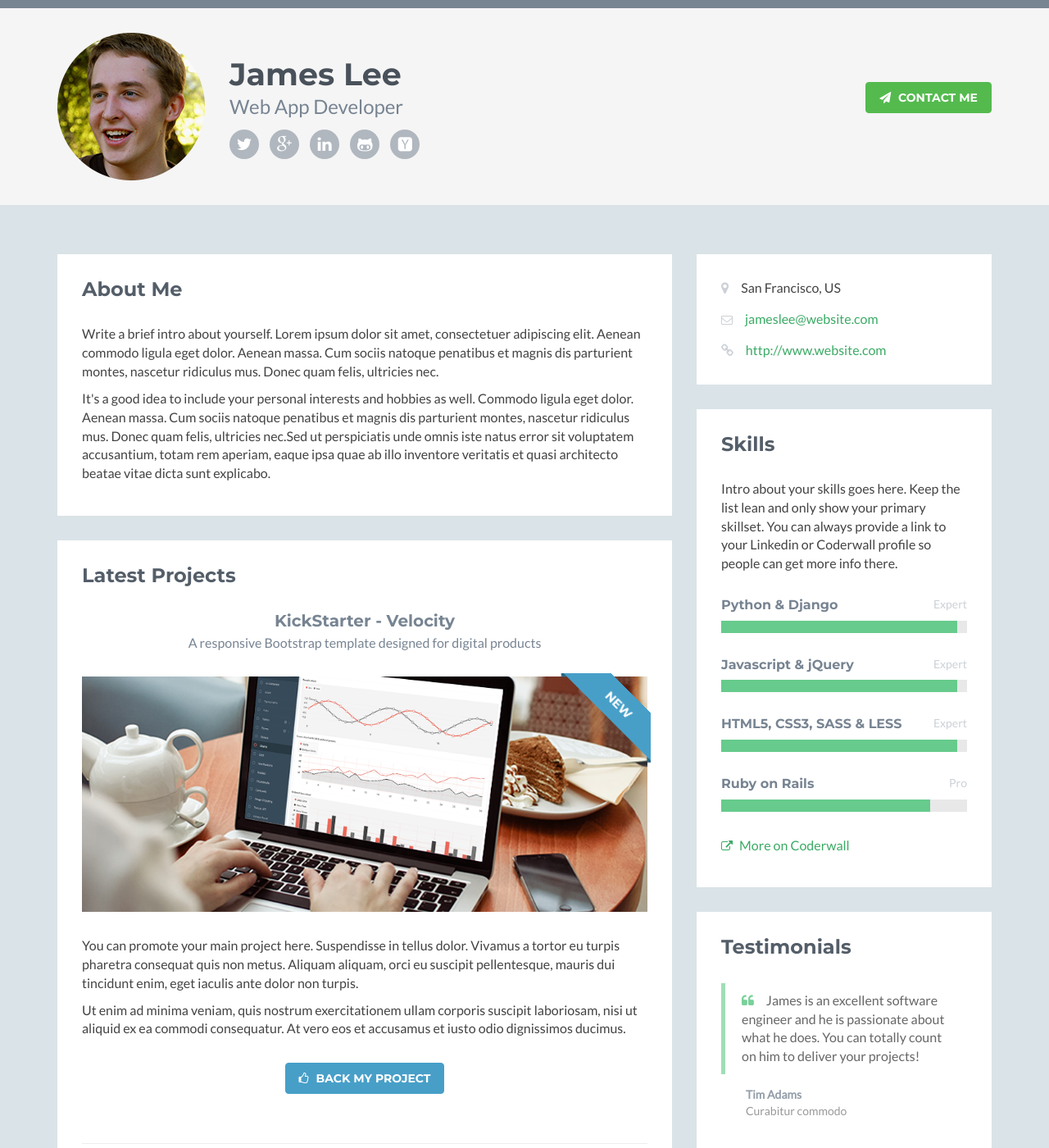
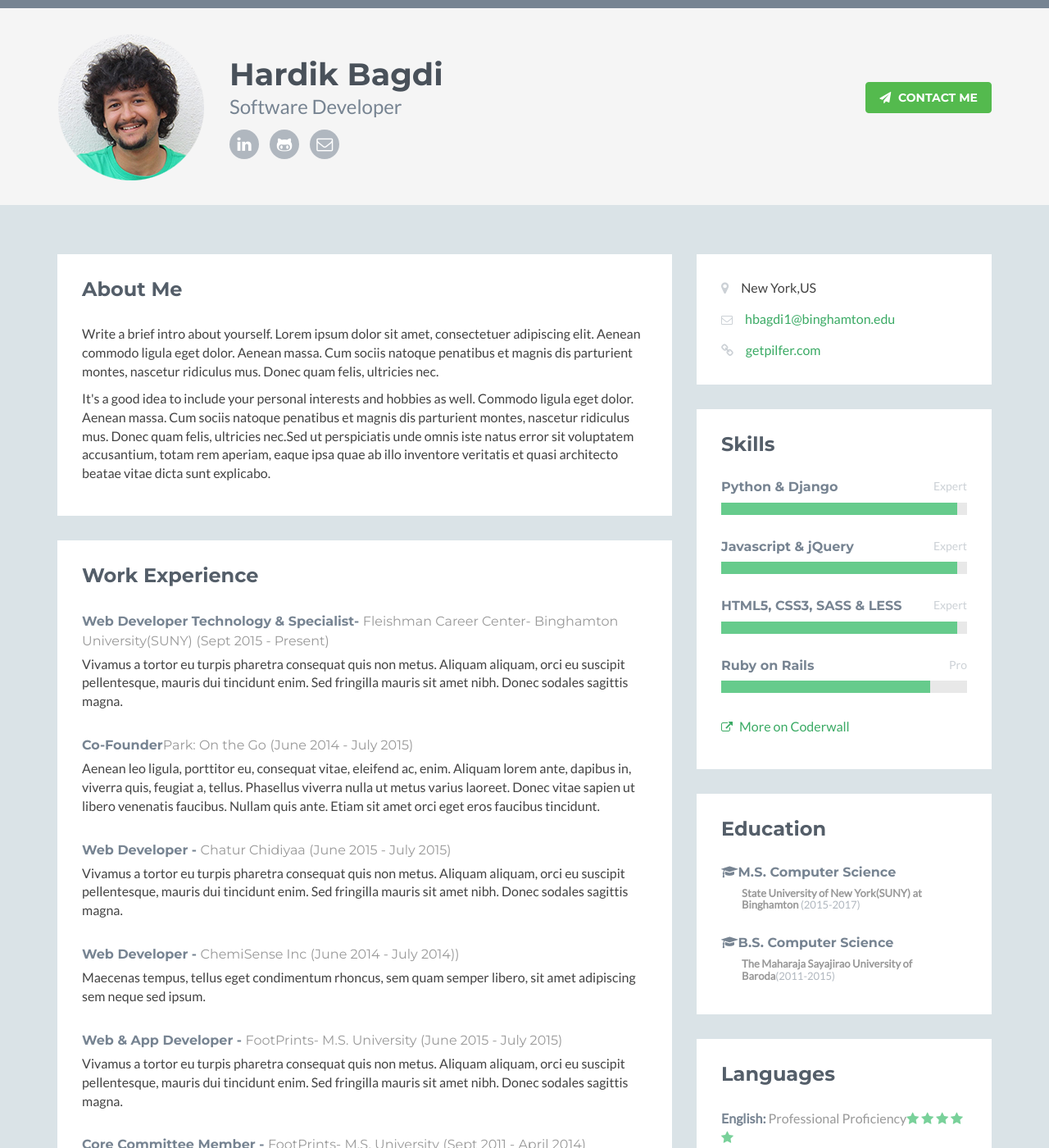
Before and after one commit to hbagdi/web, a Jekyll site: the page index.html, which Jekyll copies as it is, in a window 1280 px wide and 1400 px high. Shown: the whole window at 82% size. Built offline with Jekyll 4.4.1, drawn with Linux system fonts in a browser that asks for light colours; some of the changed text lies outside the part shown.

Commit message:
Bio and other info edits

```diff
--- a/_config.yml
+++ b/_config.yml
@@ -6,16 +6,16 @@
 # 'jekyll serve'. If you change this file, please restart the server process.
 
 # Site settings
-title: Your awesome title
-email: your-email@domain.com
+title: Hardik Bagdi
+email: hbagdi1@binghamton.edu
 description: > # this means to ignore newlines until "baseurl:"
   Write an awesome description for your new site here. You can edit this
   line in _config.yml. It will appear in your document head meta (for
   Google search results) and in your feed.xml site description.
 baseurl: "" # the subpath of your site, e.g. /blog
 url: "http://yourdomain.com" # the base hostname & protocol for your site
-twitter_username: jekyllrb
-github_username:  jekyll
+twitter_username: hardikbagdi
+github_username:  hardikbagdi
 
 # Build settings
 markdown: kramdown
--- a/assets/js/main.js
+++ b/assets/js/main.js
@@ -53,7 +53,7 @@ jQuery(document).ready(function($) {
     );
 
     /* Github Activity Feed - https://github.com/caseyscarborough/github-activity */
-    GitHubActivity.feed({ username: "caseyscarborough", selector: "#ghfeed" });
+    GitHubActivity.feed({ username: "hardikbagdi", selector: "#ghfeed" });
 
 
 });
--- a/index.html
+++ b/index.html
@@ -3,13 +3,13 @@
 <!--[if IE 9]> <html lang="en" class="ie9"> <![endif]-->
 <!--[if !IE]><!--> <html lang="en"> <!--<![endif]-->
 <head>
-    <title>Responsive HTML5 Website Template for Developers | 3rd Wave Media</title>
+    <title>Hardik Bagdi</title>
     <!-- Meta -->
     <meta charset="utf-8">
     <meta http-equiv="X-UA-Compatible" content="IE=edge">
     <meta name="viewport" content="width=device-width, initial-scale=1.0">
-    <meta name="description" content="Responsive HTML5 Website landing Page for Developers">
-    <meta name="author" content="3rd Wave Media">
+    <meta name="description" content="Personal Website of Hardik Bagdi">
+    <meta name="author" content="Hardik Bagdi">
     <link rel="shortcut icon" href="favicon.ico">
     <link href='http://fonts.googleapis.com/css?family=Lato:300,400,300italic,400italic' rel='stylesheet' type='text/css'>
     <link href='http://fonts.googleapis.com/css?family=Montserrat:400,700' rel='stylesheet' type='text/css'>
@@ -36,19 +36,17 @@
     <!-- ******HEADER****** -->
     <header class="header">
         <div class="container">
-            <img class="profile-image img-responsive pull-left" src="assets/images/profile.png" alt="James Lee" />
+            <img class="profile-image img-responsive pull-left" src="assets/images/bagdi.png" alt="Hardik Bagdi" />
             <div class="profile-content pull-left">
-                <h1 class="name">James Lee</h1>
-                <h2 class="desc">Web App Developer</h2>
+                <h1 class="name">Hardik Bagdi</h1>
+                <h2 class="desc">Software Developer</h2>
                 <ul class="social list-inline">
-                    <li><a href="#"><i class="fa fa-twitter"></i></a></li>
-                    <li><a href="#"><i class="fa fa-google-plus"></i></a></li>
-                    <li><a href="#"><i class="fa fa-linkedin"></i></a></li>
-                    <li><a href="#"><i class="fa fa-github-alt"></i></a></li>
-                    <li class="last-item"><a href="#"><i class="fa fa-hacker-news"></i></a></li>
+                     <li><a href="https://www.linkedin.com/in/hardikbagdi"><i class="fa fa-linkedin"></i></a></li>
+                    <li><a href="http://github.com/hardikbagdi"><i class="fa fa-github-alt"></i></a></li>
+                    <li><a href="mailto:hbagdi1@binghamton.edu" target="_blank"><i class="fa fa-envelope-o"></i></a></li>
                 </ul>
             </div><!--//profile-->
-            <a class="btn btn-cta-primary pull-right" href="http://themes.3rdwavemedia.com/" target="_blank"><i class="fa fa-paper-plane"></i> Contact Me</a>
+            <a class="btn btn-cta-primary pull-right" href="mailto:hbagdi1@binghamton.edu" target="_blank"><i class="fa fa-paper-plane"></i> Contact Me</a>
         </div><!--//container-->
     </header><!--//header-->
 
@@ -67,14 +65,48 @@
                     </div><!--//section-inner-->
                 </section><!--//section-->
 
+                <section class="experience section">
+                    <div class="section-inner">
+                        <h2 class="heading">Work Experience</h2>
+                        <div class="content">
+
+                            <div class="item">
+                                <h3 class="title">Web Developer Technology &amp Specialist- <span class="place"><a href="#">Fleishman Career Center- Binghamton University(SUNY)</a></span> <span class="year">(Sept 2015 - Present)</span></h3>
+                                <p>Vivamus a tortor eu turpis pharetra consequat quis non metus. Aliquam aliquam, orci eu suscipit pellentesque, mauris dui tincidunt enim. Sed fringilla mauris sit amet nibh. Donec sodales sagittis magna.</p>
+                            </div><!--//item-->
+                            <div class="item">
+                                <h3 class="title">Co-Founder<span class="place"><a href="#">Park: On the Go</a></span> <span class="year">(June 2014 - July 2015)</span></h3>
+                                <p>Aenean leo ligula, porttitor eu, consequat vitae, eleifend ac, enim. Aliquam lorem ante, dapibus in, viverra quis, feugiat a, tellus. Phasellus viverra nulla ut metus varius laoreet. Donec vitae sapien ut libero venenatis faucibus. Nullam quis ante. Etiam sit amet orci eget eros faucibus tincidunt.</p>
+                            </div><!--//item-->
+                            <div class="item">
+                                <h3 class="title">Web Developer - <span class="place"><a href="#">Chatur Chidiyaa</a></span> <span class="year">(June 2015 - July 2015)</span></h3>
+                                <p>Vivamus a tortor eu turpis pharetra consequat quis non metus. Aliquam aliquam, orci eu suscipit pellentesque, mauris dui tincidunt enim. Sed fringilla mauris sit amet nibh. Donec sodales sagittis magna.</p>
+                            </div><!--//item-->
+
+                            <div class="item">
+                                <h3 class="title">Web Developer - <span class="place"><a href="#">ChemiSense Inc</a></span> <span class="year">(June 2014 - July 2014))</span></h3>
+                                <p>Maecenas tempus, tellus eget condimentum rhoncus, sem quam semper libero, sit amet adipiscing sem neque sed ipsum.</p>
+                            </div><!--//item-->
+                            <div class="item">
+                                <h3 class="title">Web &amp App Developer - <span class="place"><a href="#">FootPrints- M.S. University</a></span> <span class="year">(June 2015 - July 2015)</span></h3>
+                                <p>Vivamus a tortor eu turpis pharetra consequat quis non metus. Aliquam aliquam, orci eu suscipit pellentesque, mauris dui tincidunt enim. Sed fringilla mauris sit amet nibh. Donec sodales sagittis magna.</p>
+                            </div><!--//item-->
+                            <div class="item">
+                                <h3 class="title">Core Committee Member - <span class="place"><a href="#">FootPrints- M.S. University</a></span> <span class="year">(Sept 2011 - April 2014)</span></h3>
+                                <p>Vivamus a tortor eu turpis pharetra consequat quis non metus. Aliquam aliquam, orci eu suscipit pellentesque, mauris dui tincidunt enim. Sed fringilla mauris sit amet nibh. Donec sodales sagittis magna.</p>
+                            </div><!--//item-->
+
+                        </div><!--//content-->
+                    </div><!--//section-inner-->
+                </section><!--//section-->
                <section class="latest section">
                     <div class="section-inner">
                         <h2 class="heading">Latest Projects</h2>
                         <div class="content">
 
                             <div class="item featured text-center">
-                                <h3 class="title"><a href="http://themes.3rdwavemedia.com/website-templates/responsive-bootstrap-theme-for-products-velocity/" target="_blank">KickStarter - Velocity</a></h3>
-                                <p class="summary">A responsive Bootstrap template designed for digital products</p>
+                                <h3 class="title"><a href="http://themes.3rdwavemedia.com/website-templates/responsive-bootstrap-theme-for-products-velocity/" target="_blank">Pilfer</a></h3>
+                                <p class="summary">Chrome Extension -One Click Image Sync to Google Photos</p>
                                 <div class="featured-image">
                                     <a href="http://themes.3rdwavemedia.com/website-templates/responsive-bootstrap-theme-for-products-velocity/" target="_blank">
                                     <img class="img-responsive project-image" src="assets/images/projects/project-featured.png" alt="project name" />
@@ -164,31 +196,10 @@
                     </div><!--//section-inner-->
                 </section><!--//section-->
 
-                <section class="experience section">
-                    <div class="section-inner">
-                        <h2 class="heading">Work Experience</h2>
-                        <div class="content">
-                            <div class="item">
-                                <h3 class="title">Co-Founder & Lead Developer - <span class="place"><a href="#">Startup Hub</a></span> <span class="year">(2014 - Present)</span></h3>
-                                <p>Aenean leo ligula, porttitor eu, consequat vitae, eleifend ac, enim. Aliquam lorem ante, dapibus in, viverra quis, feugiat a, tellus. Phasellus viverra nulla ut metus varius laoreet. Donec vitae sapien ut libero venenatis faucibus. Nullam quis ante. Etiam sit amet orci eget eros faucibus tincidunt.</p>
-                            </div><!--//item-->
-                            <div class="item">
-                                <h3 class="title">Software Engineer - <span class="place"><a href="#">Google</a></span> <span class="year">(2013 - 2014)</span></h3>
-                                <p>Vivamus a tortor eu turpis pharetra consequat quis non metus. Aliquam aliquam, orci eu suscipit pellentesque, mauris dui tincidunt enim. Sed fringilla mauris sit amet nibh. Donec sodales sagittis magna.</p>
-                            </div><!--//item-->
 
-                            <div class="item">
-                                <h3 class="title">Software Engineer - <span class="place"><a href="#">eBay</a></span> <span class="year">(2012 - 2013)</span></h3>
-                                <p>Maecenas tempus, tellus eget condimentum rhoncus, sem quam semper libero, sit amet adipiscing sem neque sed ipsum.</p>
-                            </div><!--//item-->
-
-                        </div><!--//content-->
-                    </div><!--//section-inner-->
-                </section><!--//section-->
                 <section class="github section">
                     <div class="section-inner">
                         <h2 class="heading">My GitHub</h2>
-                        <p>You can embed your GitHub activities using Casey Scarborough's <a href="http://caseyscarborough.com/projects/github-activity/" target="_blank">GitHub Activity Stream</a> widget.
                         <!--//Usage: http://caseyscarborough.com/projects/github-activity/ -->
                         <div id="ghfeed" class="ghfeed">
                         </div><!--//ghfeed-->
@@ -202,9 +213,9 @@
                         <h2 class="heading sr-only">Basic Information</h2>
                         <div class="content">
                             <ul class="list-unstyled">
-                                <li><i class="fa fa-map-marker"></i><span class="sr-only">Location:</span>San Francisco, US</li>
-                                <li><i class="fa fa-envelope-o"></i><span class="sr-only">Email:</span><a href="#">jameslee@website.com</a></li>
-                                <li><i class="fa fa-link"></i><span class="sr-only">Website:</span><a href="#">http://www.website.com</a></li>
+                                <li><i class="fa fa-map-marker"></i><span class="sr-only">Location:</span>New York,US</li>
+                                <li><i class="fa fa-envelope-o"></i><span class="sr-only">Email:</span><a href="mailto:hbagdi1@binghamton.edu">hbagdi1@binghamton.edu</a></li>
+                                <li><i class="fa fa-link"></i><span class="sr-only">Website:</span><a href="http://getPilfer.com">getpilfer.com</a></li>
                             </ul>
                         </div><!--//content-->
                     </div><!--//section-inner-->
@@ -214,8 +225,6 @@
                     <div class="section-inner">
                         <h2 class="heading">Skills</h2>
                         <div class="content">
-                            <p class="intro">
-                                Intro about your skills goes here. Keep the list lean and only show your primary skillset. You can always provide a link to your Linkedin or Coderwall profile so people can get more info there.</p>
 
                             <div class="skillset">
 
@@ -257,34 +266,18 @@
                     </div><!--//section-inner-->
                 </aside><!--//section-->
 
-                <aside class="testimonials aside section">
-                    <div class="section-inner">
-                        <h2 class="heading">Testimonials</h2>
-                        <div class="content">
-                            <div class="item">
-                                <blockquote class="quote">
-                                    <p><i class="fa fa-quote-left"></i>James is an excellent software engineer and he is passionate about what he does. You can totally count on him to deliver your projects!</p>
-                                </blockquote>
-                                <p class="source"><span class="name">Tim Adams</span><br /><span class="title">Curabitur commodo</span></p>
-                            </div><!--//item-->
-
-                            <p><a class="more-link" href="#"><i class="fa fa-external-link"></i> More on Linkedin</a></p>
-
-                        </div><!--//content-->
-                    </div><!--//section-inner-->
-                </aside><!--//section-->
 
                 <aside class="education aside section">
                     <div class="section-inner">
                         <h2 class="heading">Education</h2>
                         <div class="content">
                             <div class="item">
-                                <h3 class="title"><i class="fa fa-graduation-cap"></i> MSc Psychology and Computer Science</h3>
-                                <h4 class="university">University College London <span class="year">(2011-2012)</span></h4>
+                                <h3 class="title"><i class="fa fa-graduation-cap"></i>M.S. Computer Science</h3>
+                                <h4 class="university">State University of New York(SUNY) at Binghamton <span class="year">(2015-2017)</span></h4>
                             </div><!--//item-->
                             <div class="item">
-                                <h3 class="title"><i class="fa fa-graduation-cap"></i> BSc Computer Science</h3>
-                                <h4 class="university">University of Bristol <span class="year">(2008-2011)</span></h4>
+                                <h3 class="title"><i class="fa fa-graduation-cap"></i>B.S. Computer Science</h3>
+                                <h4 class="university">The Maharaja Sayajirao University of Baroda<span class="year">(2011-2015)</span></h4>
                             </div><!--//item-->
                         </div><!--//content-->
                     </div><!--//section-inner-->
@@ -297,26 +290,17 @@
                             <ul class="list-unstyled">
                                 <li class="item">
                                     <span class="title"><strong>English:</strong></span>
-                                    <span class="level">Native Speaker <br class="visible-xs"/><i class="fa fa-star"></i> <i class="fa fa-star"></i> <i class="fa fa-star"></i> <i class="fa fa-star"></i> <i class="fa fa-star"></i> </span>
+                                    <span class="level">Professional Proficiency<br class="visible-xs"/><i class="fa fa-star"></i> <i class="fa fa-star"></i> <i class="fa fa-star"></i> <i class="fa fa-star"></i> <i class="fa fa-star"></i> </span>
                                 </li><!--//item-->
                                 <li class="item">
                                     <span class="title"><strong>Spanish:</strong></span>
-                                    <span class="level">Professional Proficiency <br class="visible-sm visible-xs"/><i class="fa fa-star"></i> <i class="fa fa-star"></i> <i class="fa fa-star"></i> <i class="fa fa-star-half"></i></span>
+                                    <span class="level">Native Speaker<br class="visible-sm visible-xs"/><i class="fa fa-star"></i> <i class="fa fa-star"></i> <i class="fa fa-star"></i> <i class="fa fa-star-half"></i></span>
                                 </li><!--//item-->
                             </ul>
                         </div><!--//content-->
                     </div><!--//section-inner-->
                 </aside><!--//section-->
 
-                <aside class="blog aside section">
-                    <div class="section-inner">
-                        <h2 class="heading">Latest Blog Posts</h2>
-                        <p>You can use Sascha Depold's <a href="https://github.com/sdepold/jquery-rss" target="_blank">jQuery RSS plugin</a> to pull in your blog post feeds.</p>
-                        <div id="rss-feeds" class="content">
-
-                        </div><!--//content-->
-                    </div><!--//section-inner-->
-                </aside><!--//section-->
 
                 <aside class="list music aside section">
                     <div class="section-inner">
@@ -328,45 +312,6 @@
                                 <li><i class="fa fa-headphones"></i> <a href="#">Etiam hendrerit urna nunc</a></li>
                                 <li><i class="fa fa-headphones"></i> <a href="#">Duis et felis bibendum</a></li>
                             </ul>
-                        </div><!--//content-->
-                    </div><!--//section-inner-->
-                </aside><!--//section-->
-
-                <aside class="list conferences aside section">
-                    <div class="section-inner">
-                        <h2 class="heading">Conferences</h2>
-                        <div class="content">
-                            <ul class="list-unstyled">
-                                <li><i class="fa fa-calendar"></i> <a href="https://developer.apple.com/wwdc/" target="_blank">WWDC 2014</a> (San Francisco)</li>
-                                <li><i class="fa fa-calendar"></i> <a href="http://hive.aigaseattle.org/">Hive</a> (Seattle)</li>
-                            </ul>
-                        </div><!--//content-->
-                    </div><!--//section-inner-->
-                </aside><!--//section-->
-
-                <aside class="credits aside section">
-                    <div class="section-inner">
-                        <h2 class="heading">Credits</h2>
-                        <div class="content">
-                            <ul class="list-unstyled">
-                                <li><a href="http://getbootstrap.com/" target="_blank"><i class="fa fa-external-link"></i> Bootstrap 3.2</a></li>
-                                <li><a href="http://fortawesome.github.io/Font-Awesome/" target="_blank"><i class="fa fa-external-link"></i> FontAwsome 4.1</a></li>
-                                <li><a href="http://jquery.com/" target="_blank"><i class="fa fa-external-link"></i> jQuery</a></li>
-                                <li><a href="http://caseyscarborough.com/projects/github-activity/" target="_blank"><i class="fa fa-external-link"></i> GitHub Activity Stream</a></li>
-
-                                <li><a href="https://github.com/sdepold/jquery-rss" target="_blank"><i class="fa fa-external-link"></i> jQuery RSS</a></li>
-
-                                <li>Profile image: <a href="https://www.flickr.com/photos/dotbenjamin/2577394151" target="_blank">Ben Smith</a></li>
-                                <li>iPad and iPhone mocks: <a href="https://dribbble.com/perlerar" target="_blank">Regy Perlera</a></li>
-
-                            </ul>
-
-                            <hr/>
-
-                             <p>This responsive HTML5 CSS3 site template is handcrafted by UX designer <a href="https://www.linkedin.com/in/xiaoying" target="_blank">Xiaoying Riley</a> at <a href="http://themes.3rdwavemedia.com/" target="_blank">3rd Wave Media</a> for developers and is <strong>FREE</strong> under the <a class="dotted-link" href="http://creativecommons.org/licenses/by/3.0/" target="_blank">Creative Commons Attribution 3.0 License</a></p>
-                             <p>We will improve or add new features to this template based on users' feedback so follow us on twitter to get notified when a new version is out!</p>
-                            <a class="btn btn-cta-secondary btn-follow" href="https://twitter.com/3rdwave_themes" target="_blank"><i class="fa fa-twitter"></i> Follow us</a>
-                            <a class="btn btn-cta-primary btn-download" href="http://themes.3rdwavemedia.com/website-templates/free-responsive-website-template-for-developers/" target="_blank"><i class="fa fa-download"></i> I want to download</a>
                         </div><!--//content-->
                     </div><!--//section-inner-->
                 </aside><!--//section-->
```
Also changed, not shown: assets/images/bagdi.png (added), assets/images/github-chart.png (deleted), assets/images/profile.png (deleted), favicon.ico (added).
